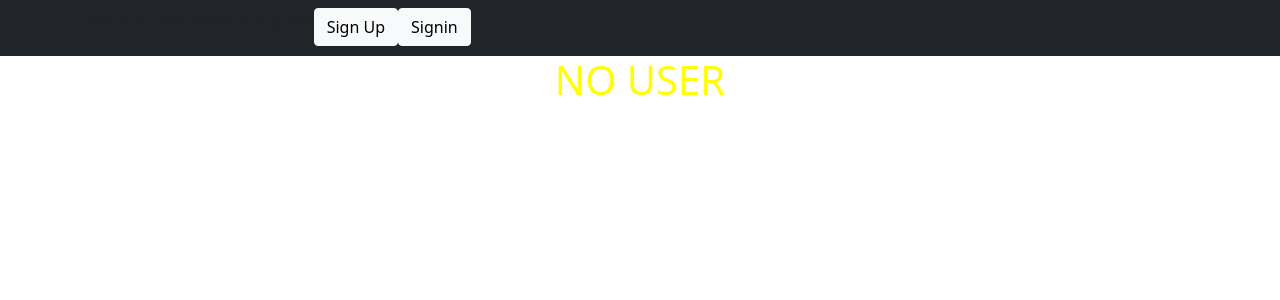
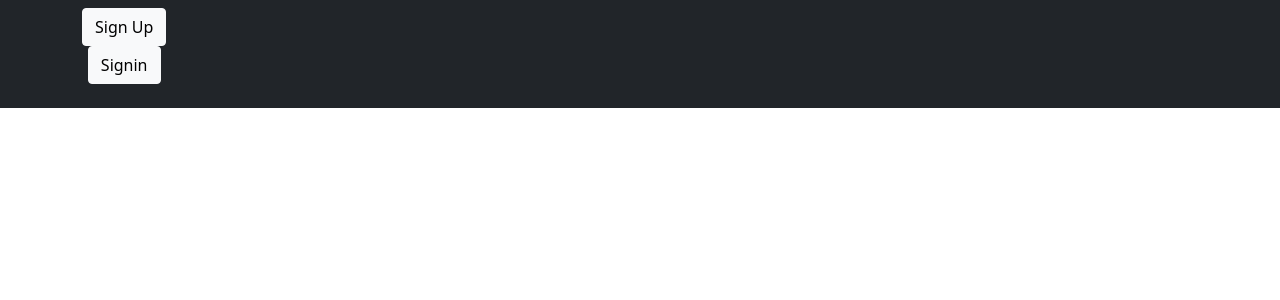
Before and after one commit to HussainQH/Foodies-Project-FE, a React (Create React App) app: page / in a window 1280 px wide. Shown: the top 300 px of the page. Built offline with nearby package versions, Linux system fonts and the light colour scheme.

Commit message:
signin-signout

```diff
--- a/src/App.css
+++ b/src/App.css
@@ -37,5 +37,8 @@
 	}
 }
 h1 {
-	color: yellow;
+	color: black;
 }
+.red {
+	color: red;
+}
--- a/src/App.js
+++ b/src/App.js
@@ -2,12 +2,11 @@ import './App.css';
 import authStore from './stores/authStore';
 
 import NavBar from './components/NavBar';
-import userEvent from '@testing-library/user-event';
+
 function App() {
 	return (
 		<div className="App">
 			<NavBar />
-			<h1>{authStore.user ? authStore.user.username : 'NO USER'}</h1>
 		</div>
 	);
 }
--- /dev/null
+++ b/src/components/Logout.js
@@ -0,0 +1,18 @@
+import React from 'react';
+import authStore from '../stores/authStore';
+import Button from 'react-bootstrap/Button';
+function Logout() {
+	const handlesubmit = (event) => {
+		event.preventDefault();
+		authStore.logOut();
+	};
+	return (
+		<div>
+			<Button variant="danger" className="logout" onClick={handlesubmit}>
+				Logout
+			</Button>
+		</div>
+	);
+}
+
+export default Logout;
--- a/src/components/NavBar.js
+++ b/src/components/NavBar.js
@@ -3,7 +3,8 @@ import { Navbar, Nav, Container } from "react-bootstrap";
 import SignUpModal from "./Signup";
 import SignInModal from "./Signin";
 import authStore from '../stores/authStore';
-
+import Logout from "./Logout";
+import { observer } from "mobx-react";
 
 
 function NavBar() {
@@ -16,19 +17,22 @@ function NavBar() {
     >
       <Container>
         <Nav className="me-auto">
-    <p>   {authStore.user ?   authStore.user.username : "welcome guest" } </p>
+         <p className="red"> {authStore.user ? (
+            <>
+               Hello {authStore.user.username}
 
-       (
+              <Logout />
+            </>
+          ) : (
             <>
-          <p>   {authStore.user ?   authStore.user.username : "welcome guest" } </p>
               <SignUpModal />
               <SignInModal />
             </>
-        )
+          )}</p>
         </Nav>
       </Container>
     </Navbar>
 );
 }
 
-export default NavBar;
+export default observer(NavBar);
```
Lines whose indentation alone changed are shown as unchanged.
